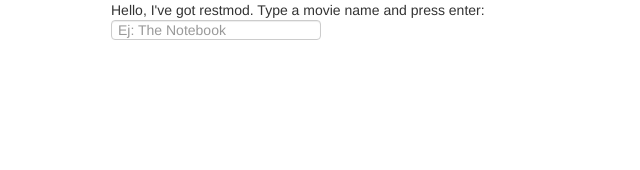
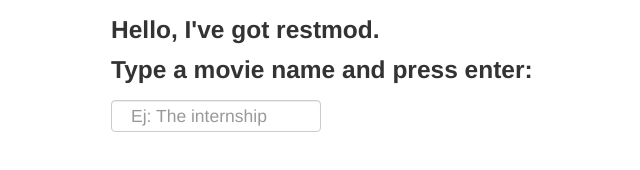
Before and after one commit to platanus/simple-restmod-demo, a website: page index.html in a window 1280 px wide. Shown: the whole page, without its empty margins (59-699 px from the left). Drawn offline with Linux system fonts and the light colour scheme.

Commit message:
improves looks

```diff
--- a/index.html
+++ b/index.html
@@ -9,9 +9,11 @@
 <body ng-app="RestmodTest">
   <div class="container">
   <div ng-controller="helloCtrl">
-    Hello, I've got restmod. Type a movie name and press enter:
+
+    <h3> Hello, I've got restmod.</br> Type a movie name and press enter: </h3>
+
     <form ng-submit="search()">
-      <input type="text" class="input-large" ng-model="name" placeholder="Ej: The Notebook" />
+      <input type="text" style="padding: 15px 19px;font-size: 17.5px;" class="input-large" ng-model="name" placeholder="Ej: The internship" />
 
     </form>
     <div ng-repeat="movie in movies">
```
